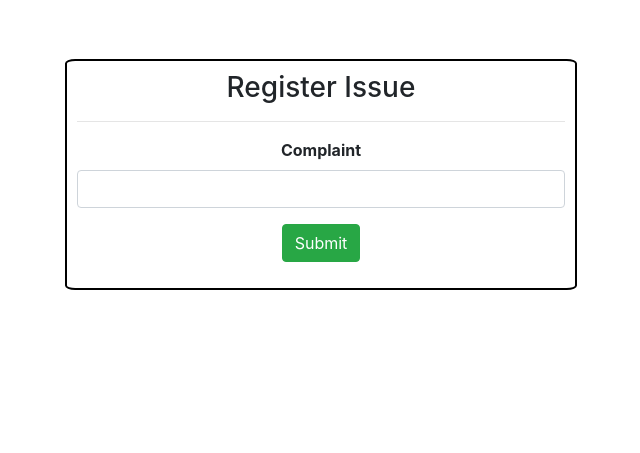
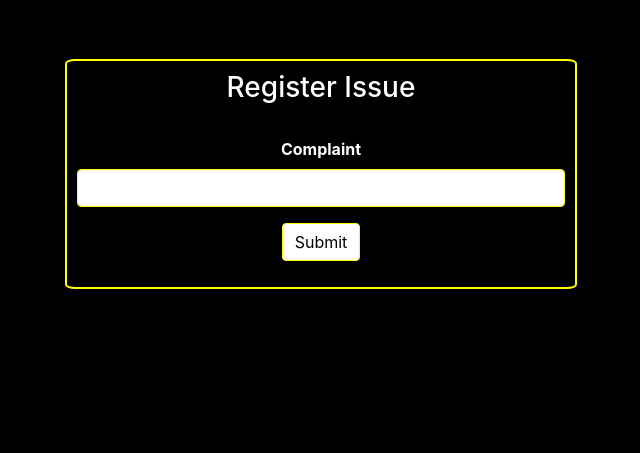
Before and after one commit to CFGIndia20/team-25, a Flask app: page /complaints in a window 1280 px wide. Shown: the part 347-800 px from the top of the page, without its empty margins (319-959 px from the left). Run offline with Flask 2, Linux system fonts and the light colour scheme; parts of the project's set-up code (start-up, migrations or seed data) failed here and were passed over; some libraries are stand-ins or nearby versions.

Commit message:
templates/input.html updated

```diff
--- a/janahelper/templates/input.html
+++ b/janahelper/templates/input.html
@@ -23,6 +23,9 @@
 
 
     <style>
+        body{
+          background-color:black;
+        }
         label {
             font-weight: bold;
         }
@@ -34,19 +37,20 @@
 
     <div style="display:none;" id="myDiv" class="animate-bottom">
     <div style="margin-top:80px;">
-        <div style="width: 40%; margin: auto; border: 2px solid black; padding: 10px;border-radius: 2%">
-            <h3>Register Issue</h3>
-            <hr>
+        <div style="width: 40%; margin: auto; border: 2px solid #ffff00; padding: 10px;border-radius: 2%">
+
+            <h3 style="color: white;">Register Issue</h3>
+            <br>
             <form action="/complaints" method="POST" id="frm">
                 {{ csrf_token }}
                 <div class="form-group">
-                    <label for="tzid">Complaint</label>
-                    <input type="textarea" name="complaint" id="complaint" class="form-control" size="50">
+                    <label for="tzid" style="color: white;">Complaint</label>
+                    <input type="textarea" name="complaint" id="complaint" class="form-control" size="50" style="border: 1.5px solid yellow;">
                 </div>
                 <input type="hidden" name="cdlat" id="cdlat" value="">
                 <input type="hidden" name="cdlon" id="cdlon" value="">
                 <div class="form-group">
-                    <input type="Submit" class="btn btn-success" id="sub" value="Submit">
+                    <input type="Submit" class="btn btn-success" id="sub" value="Submit" style="background-color:white;color: black;border: 1.5px solid yellow;">
                 </div>
 
             </form>
```
